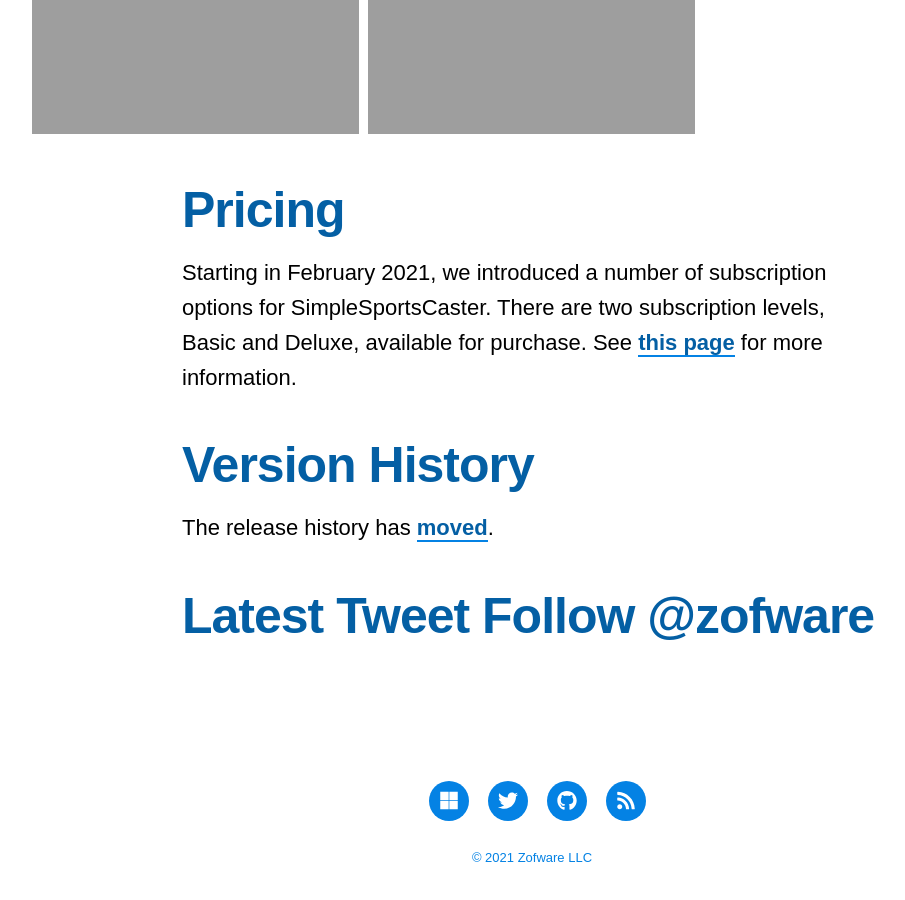
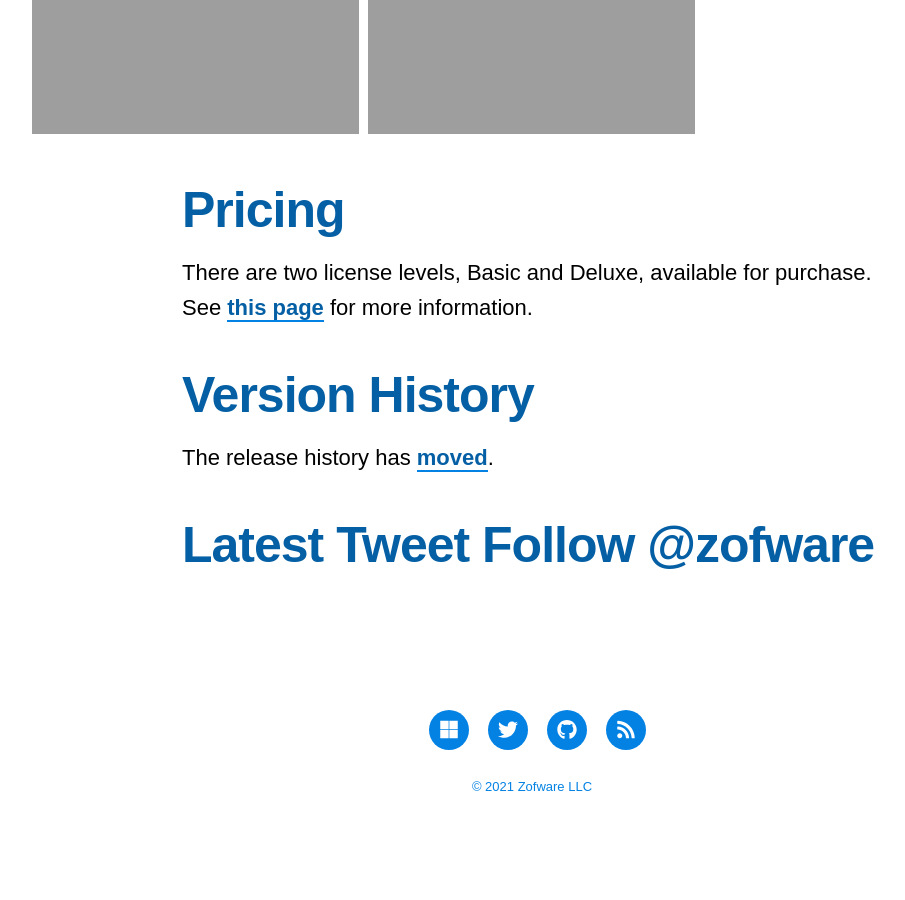
Before and after one commit to Zofware/www.simplesportscaster.com, a Jekyll site: the page built from docs/_pages/about.md, in a window 1280 px wide and 900 px high, scrolled down 2331 px. Shown: the whole window, without its empty margins (108-1013 px from the left). Built offline with Jekyll 4.4.1, drawn with Linux system fonts in a browser that asks for light colours; nearby versions of some CDN libraries; some web fonts are replaced; comment, search, counter and statistics services are not loaded; after the commit the page ends 3204 px from its top, so only the background shows below that.

Commit message:
Remove subscription reference.

```diff
--- a/docs/_pages/about.md
+++ b/docs/_pages/about.md
@@ -75,7 +75,7 @@
 
 ## Pricing
 
-Starting in February 2021, we introduced a number of subscription options for SimpleSportsCaster. There are two subscription levels, Basic and Deluxe, available for purchase. See [this page](/help/pricing) for more information.
+There are two license levels, Basic and Deluxe, available for purchase. See [this page](/help/pricing) for more information.
 
 ## Version History
 
```
